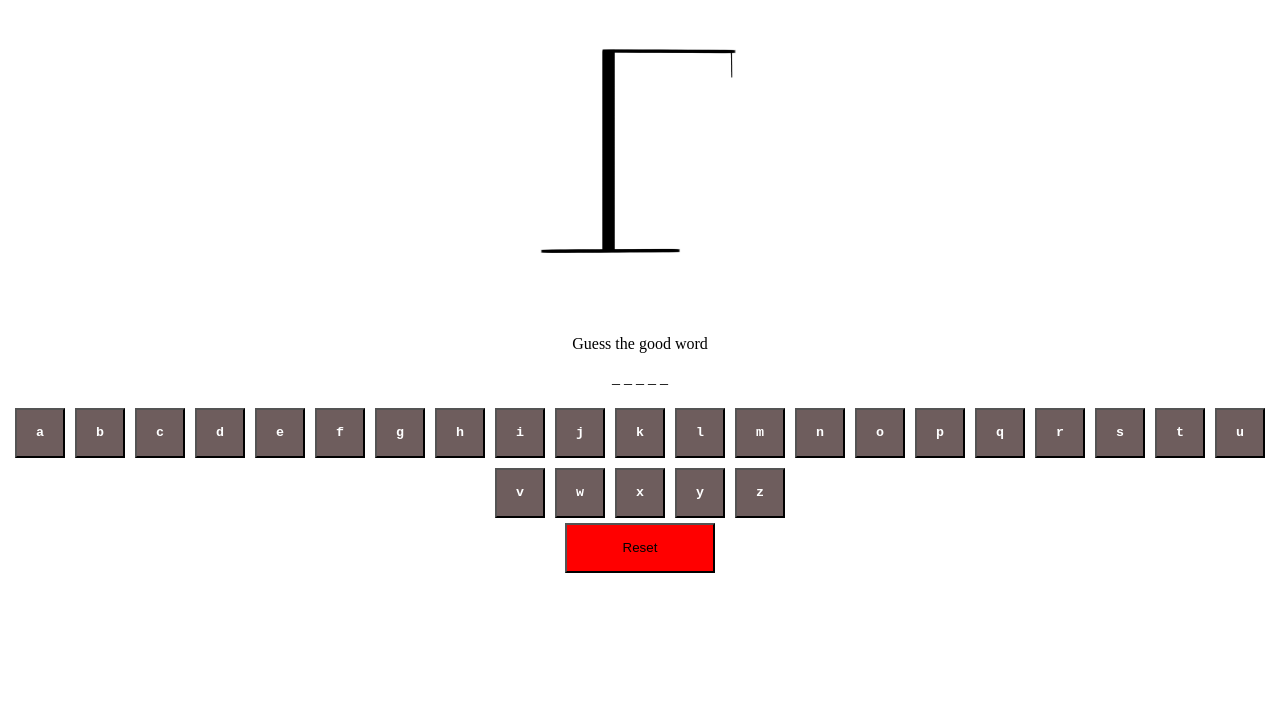
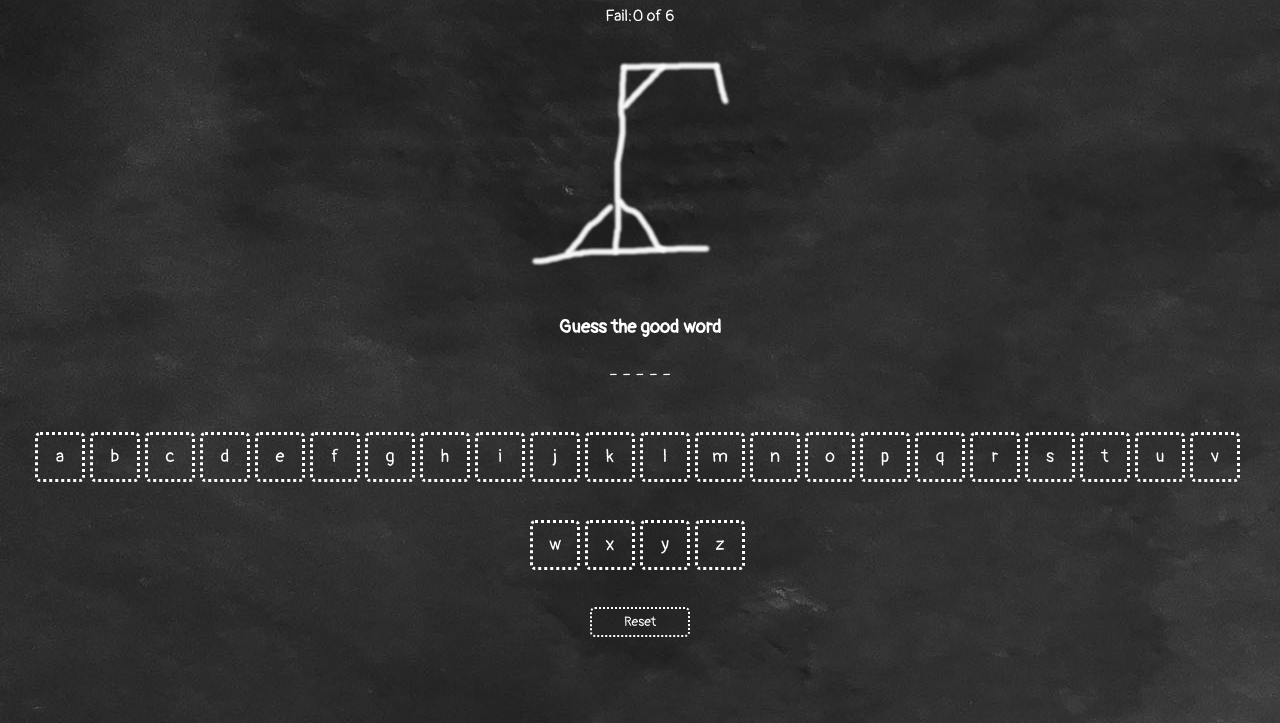
Before and after one commit to DeceulaerAdrien/Hangman-project, a plain HTML site: page index.html in a window 1280 px wide. Shown: the part 77-800 px from the top of the page. Drawn offline with Linux system fonts and the light colour scheme.

Commit message:
9/02/15:25

```diff
--- a/css/style.scss
+++ b/css/style.scss
@@ -1,32 +1,44 @@
+@import url('https://fonts.googleapis.com/css2?family=Pangolin&display=swap');
 body{
     text-align: center;
+    font-family: 'Pangolin', cursive;
+    color: white;
+    background-image: url(../assets/old-black-background-grunge-texture-dark-wallpaper-blackboard-chalkboard-concrete_light.jpg);
 }
-header{
-    h1{
-        margin: 0.2%;
+img{
+    width: 35%;
+    height: 25%;
+}
+
+.lettre{
+    font-family: 'Pangolin', cursive;
+    width: 50px;
+    height: 50px;
+    border-radius: 5px;
+    border: 3px dotted white;
+    font-size: large;
+    color: white;
+    background-color: transparent;
+    margin-right: 5px;
+    margin-top: 3%;
+    :hover{
+        color: black;
+        background-color: white;
     }
 }
-.pendu{
-    width: 35%;
-    height: 20%;
+.reset{
+    font-family: 'Pangolin', cursive;
+    color: white;
+    width: 100px;
+    height: 30px;
+    border-radius: 5px;
+    border: 2px dotted white;
+    background-color: transparent;
+    margin-top: 3%;
 }
-.lettre{
-    width: 50px;
-    height: 50px;
-    margin: 5px;
-    color: white;
-    background-color: rgb(110, 93, 93);
-    font-weight: bold;
-    font-family: monospace;
-}
-.reset{
-    width: 150px;
-    height: 50px;
-    background-color: red;
-}
-@media(min-width: 900px){
-    .pendu{
-        width: 20%;
-        height: 20%;
+@media(min-width: 750px){
+    img{
+        width: 25%;
+        height: 25%;
     }
 }
--- a/index.html
+++ b/index.html
@@ -13,8 +13,8 @@
     </header>
     <main>
         <div class="fail" id="fail">Fail:<span id="numberFail">0 </span> of 6</div>
-        <img src="assets/pendu 1.png" alt="" class="pendu" id="pendu">
-        <p>Guess the good word</p>
+        <img class="pendu" id= "pendu" src="/assets/pendu tableau 0.png"></div>
+        <h3>Guess the good word</h3>
         <p id=goodWord>here</p>
         <div class="buttonLetter" id="buttonLetter"></div>
     </main>
--- a/script/script.js
+++ b/script/script.js
@@ -38,6 +38,9 @@ let wordslist = [
     "democratie",
     "heure",
     "debutant",
+    "melon",
+    "malin",
+    "pourcent",
 ];
 
 let result ="";
@@ -88,7 +91,7 @@ function fail(){
     document.getElementById('numberFail').innerHTML = trying;
 };
 function pendu() {
-    document.getElementById('pendu').src = 'assets/pendu ' + trying + '.png';
+    document.getElementById('pendu').src = 'assets/pendu tableau ' + trying + '.png';
 };
 function checkWin(){
     if (bonMot === result){
@@ -96,6 +99,7 @@ function checkWin(){
     };
 };
 function checkLose(){
+
     if (trying === maxtry){
         document.getElementById("buttonLetter").innerHTML = "Game Over"
         document.getElementById('goodWord').innerHTML = 'The answer was: ' + result;
@@ -106,7 +110,7 @@ function reset(){
 
     trying = 0;
     deviner = [];
-    document.getElementById('pendu').src = 'assets/pendu 0.png';
+    document.getElementById('pendu').src = 'assets/pendu tableau 0.png';
 
     randomWord();
     status();
@@ -118,4 +122,3 @@ randomWord();
 status();
 pendu();
 letterButton();
-console.log(deviner)
```
Also changed, not shown: assets/green-slate_light.jpg (added), assets/old-black-background-grunge-texture-dark-wallpaper-blackboard-chalkboard-concrete_light.jpg (added), assets/pendu tableau 0.png (added), assets/pendu tableau 1.png (added), assets/pendu tableau 2.png (added), assets/pendu tableau 3.png (added), assets/pendu tableau 4.png (added), assets/pendu tableau 5.png (added), assets/pendu tableau 6.png (added), css/style.css, 1 other file.
